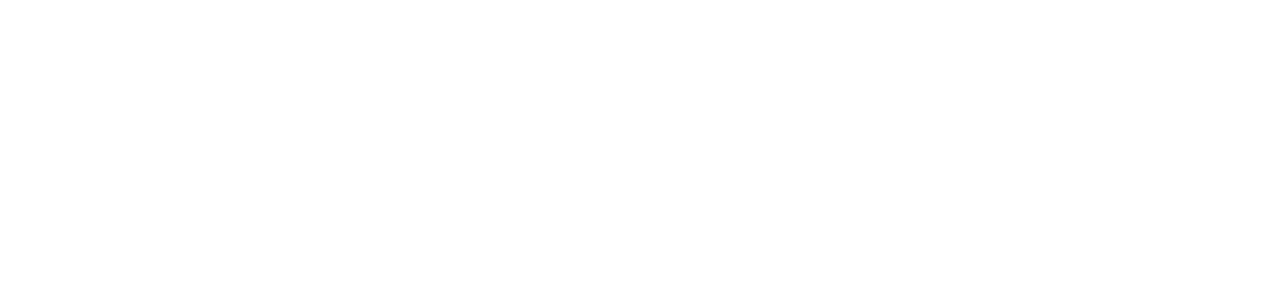
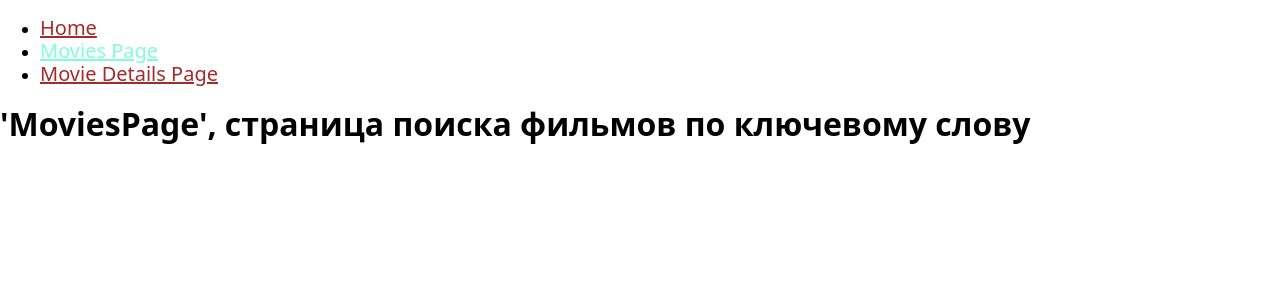
Before and after one commit to Mark22GitHub/react-hw-04-movies, a React (Create React App) app: page /movies in a window 1280 px wide. Shown: the top 300 px of the page. Built offline with nearby package versions, Linux system fonts and the light colour scheme.

Commit message:
Маршруты

```diff
--- a/package.json
+++ b/package.json
@@ -10,6 +10,7 @@
     "modern-normalize": "^1.0.0",
     "react": "^17.0.1",
     "react-dom": "^17.0.1",
+    "react-router-dom": "^5.2.0",
     "react-scripts": "4.0.3",
     "web-vitals": "^1.1.0"
   },
--- a/src/App.js
+++ b/src/App.js
@@ -1,7 +1,63 @@
 import './App.css';
 
-function App() {
-  return <div className="App"></div>;
-}
+import React from 'react';
+import { Route, NavLink, Switch } from 'react-router-dom';
+import HomePage from './pages/HomePage';
+import MoviesPage from './pages/MoviesPage';
+import MovieDetailsPage from './pages/MovieDetailsPage';
+import NotFoundPage from './pages/NotFoundPage';
+
+const App = () => {
+  return (
+    <>
+      <ul>
+        <li>
+          <NavLink
+            exact
+            to="/"
+            className="NavLink"
+            activeClassName="NavLink__Active"
+          >
+            Home
+          </NavLink>
+        </li>
+        <li>
+          <NavLink
+            to="/movies"
+            className="NavLink"
+            activeClassName="NavLink__Active"
+          >
+            Movies Page
+          </NavLink>
+        </li>
+        <li>
+          <NavLink
+            to="/movies/:movieId"
+            className="NavLink"
+            activeClassName="NavLink__Active"
+          >
+            Movie Details Page
+          </NavLink>
+        </li>
+      </ul>
+
+      <Switch>
+        <Route exact path="/" component={HomePage} />
+        <Route path="/movies" component={MoviesPage} />
+        <Route path="/movies/:movieId" component={MovieDetailsPage} />
+        <Route component={NotFoundPage} />
+      </Switch>
+    </>
+  );
+};
 
 export default App;
+
+// =====================================================================================
+// API Key: f6569593c995527660cd005f6c6f1d95
+
+// An example request looks like:
+
+// `https://api.themoviedb.org/3/movie/550?api_key=f6569593c995527660cd005f6c6f1d95`
+
+// =====================================================================================
--- a/src/index.css
+++ b/src/index.css
@@ -11,3 +11,12 @@
   font-family: source-code-pro, Menlo, Monaco, Consolas, 'Courier New',
     monospace;
 }
+
+.NavLink {
+  font-size: 20px;
+  color: brown;
+}
+
+.NavLink__Active {
+  color: aquamarine;
+}
--- a/src/index.js
+++ b/src/index.js
@@ -3,10 +3,13 @@
 import './index.css';
 import App from './App';
 import 'modern-normalize/modern-normalize.css';
+import { BrowserRouter } from 'react-router-dom';
 
 ReactDOM.render(
   <React.StrictMode>
-    <App />
+    <BrowserRouter>
+      <App />
+    </BrowserRouter>
   </React.StrictMode>,
   document.getElementById('root'),
 );
--- /dev/null
+++ b/src/pages/HomePage.js
@@ -0,0 +1,9 @@
+import React from 'react';
+
+const HomePage = () => {
+  return (
+    <h1>'HomePage', домашняя страница со списком популярных кинофильмов</h1>
+  );
+};
+
+export default HomePage;
--- /dev/null
+++ b/src/pages/MovieDetailsPage.js
@@ -0,0 +1,9 @@
+import React from 'react';
+
+const MovieDetailsPage = () => {
+  return (
+    <h1>'MovieDetailsPage', страница с детальной информацией о кинофильме.</h1>
+  );
+};
+
+export default MovieDetailsPage;
--- /dev/null
+++ b/src/pages/MoviesPage.js
@@ -0,0 +1,10 @@
+import React, { Component } from 'react';
+
+class MoviesPage extends Component {
+  state = {};
+  render() {
+    return <h1>'MoviesPage', страница поиска фильмов по ключевому слову</h1>;
+  }
+}
+
+export default MoviesPage;
--- /dev/null
+++ b/src/pages/NotFoundPage.js
@@ -0,0 +1,7 @@
+import React from 'react';
+
+const NotFoundPage = () => {
+  return <h1>Error: 404 - not found...</h1>;
+};
+
+export default NotFoundPage;
```
Also changed, not shown: src/Components/Cast/Cast.js (added), src/Components/Reviews/Reviews.js (added), 1 other file (tests, documents, lock files or other folders).
